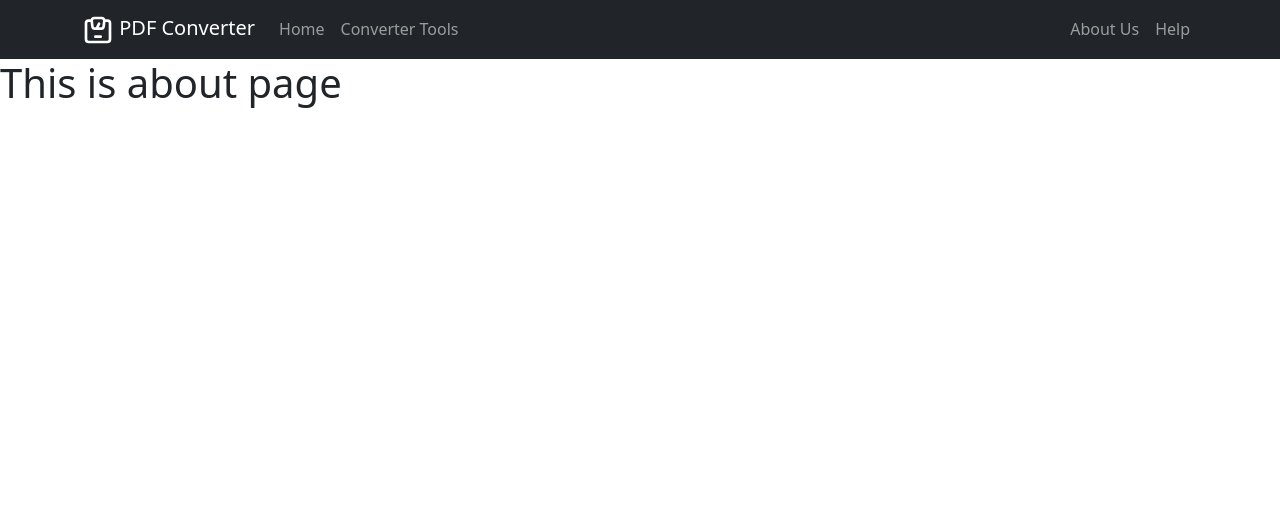
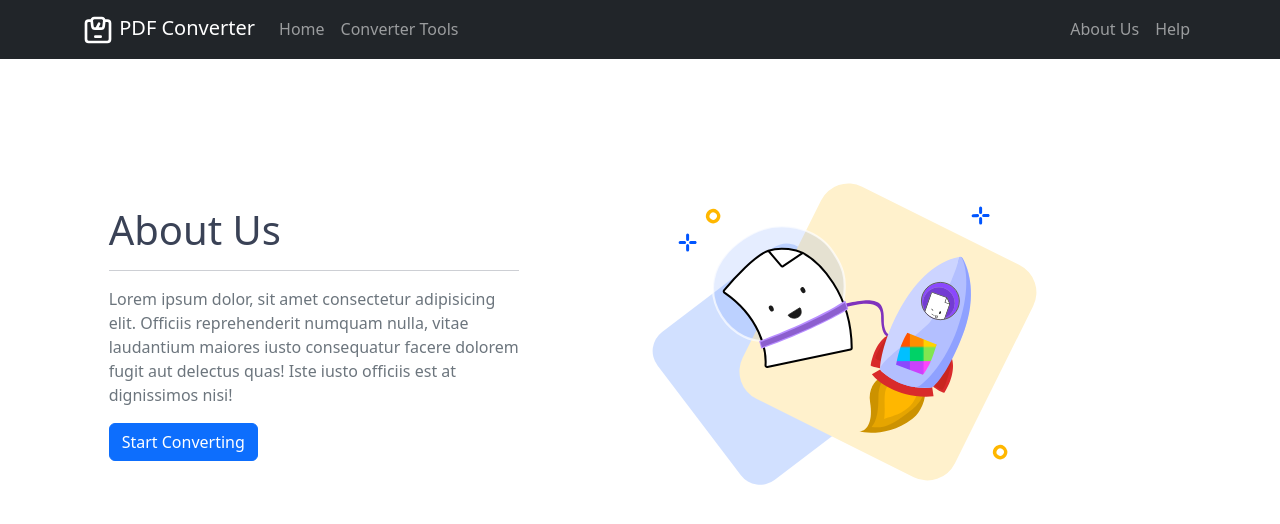
Before and after one commit to abu-kausar/PDF-Converter, a React (Create React App) app: page /about in a window 1280 px wide. Shown: the top 524 px of the page. Built offline with nearby package versions, Linux system fonts and the light colour scheme.

Commit message:
about section completed

```diff
--- a/src/components/About/About.css
+++ b/src/components/About/About.css
@@ -0,0 +1,8 @@
+.about-body{
+    height: 550px;
+    color: #3A4256;
+}
+
+.second-div{
+    margin-left: 100px;
+}
--- a/src/components/About/About.js
+++ b/src/components/About/About.js
@@ -1,9 +1,23 @@
 import React from 'react';
+import { Link } from 'react-router-dom';
+import './About.css';
+import about from '../../images/about-us.svg'
 
 const About = () => {
     return (
-        <div>
-            <h1>This is about page</h1>
+        <div className="row d-flex align-items-center about-body">
+            <div className="col-md-4 offset-md-1">
+                <h1>About Us</h1>
+                <hr />
+                <p className="text-secondary">Lorem ipsum dolor, sit amet consectetur adipisicing elit. Officiis reprehenderit numquam nulla, vitae laudantium maiores iusto consequatur facere dolorem fugit aut delectus quas! Iste iusto officiis est at dignissimos nisi!</p>
+                <Link to="/tools">
+                    <button className="btn btn-primary">Start Converting</button>
+                </Link>
+
+            </div>
+            <div className="col-md-6 second-div">
+            <img src={about} alt=""/>
+            </div>
         </div>
     );
 };
--- a/src/components/Help/Help.css
+++ b/src/components/Help/Help.css
@@ -1,4 +1,5 @@
 .vertically-firstHalf{
+    color: #3A4256;
     width: 80%;
     height: 180px;
     margin: 1% 8% 1% 8%;
@@ -9,6 +10,7 @@
 }
 
 .vertically-secondHalf{
+    color: #3A4256;
     margin-top: 50px;
     display: flex;
 }
```
Also changed, not shown: src/images/about-us.svg (added).
